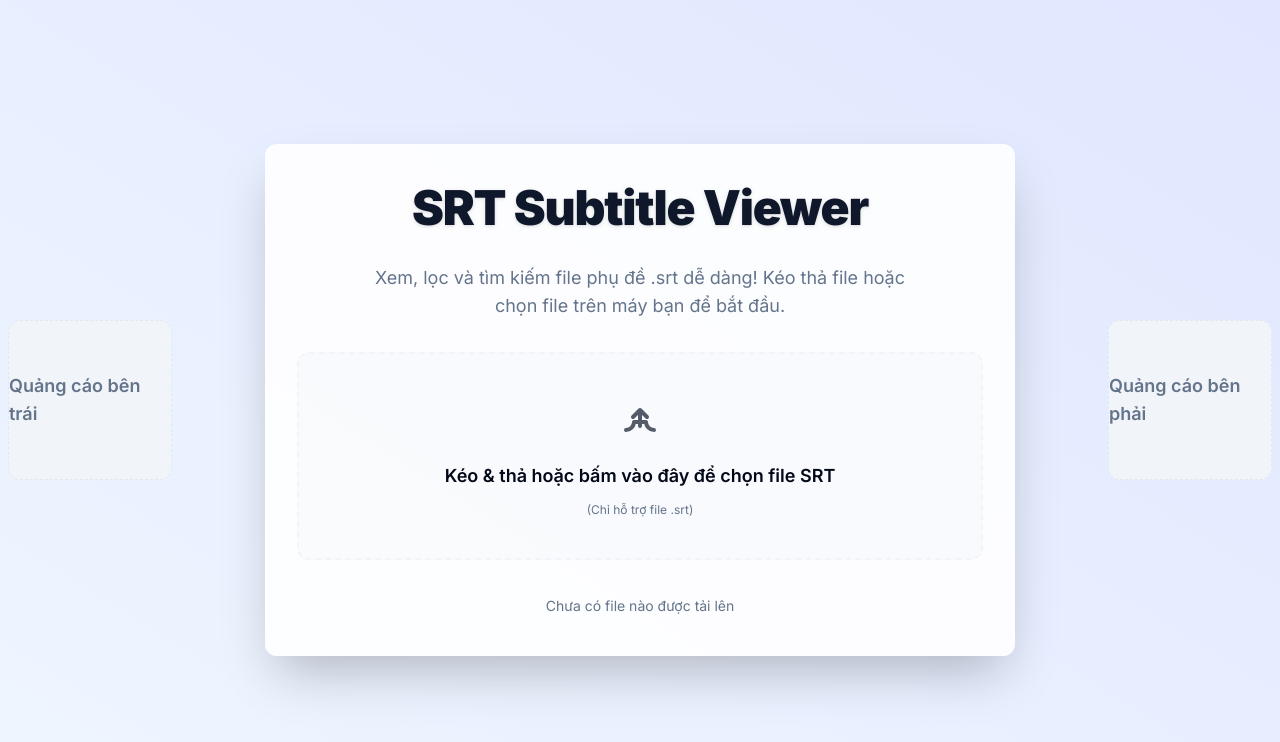
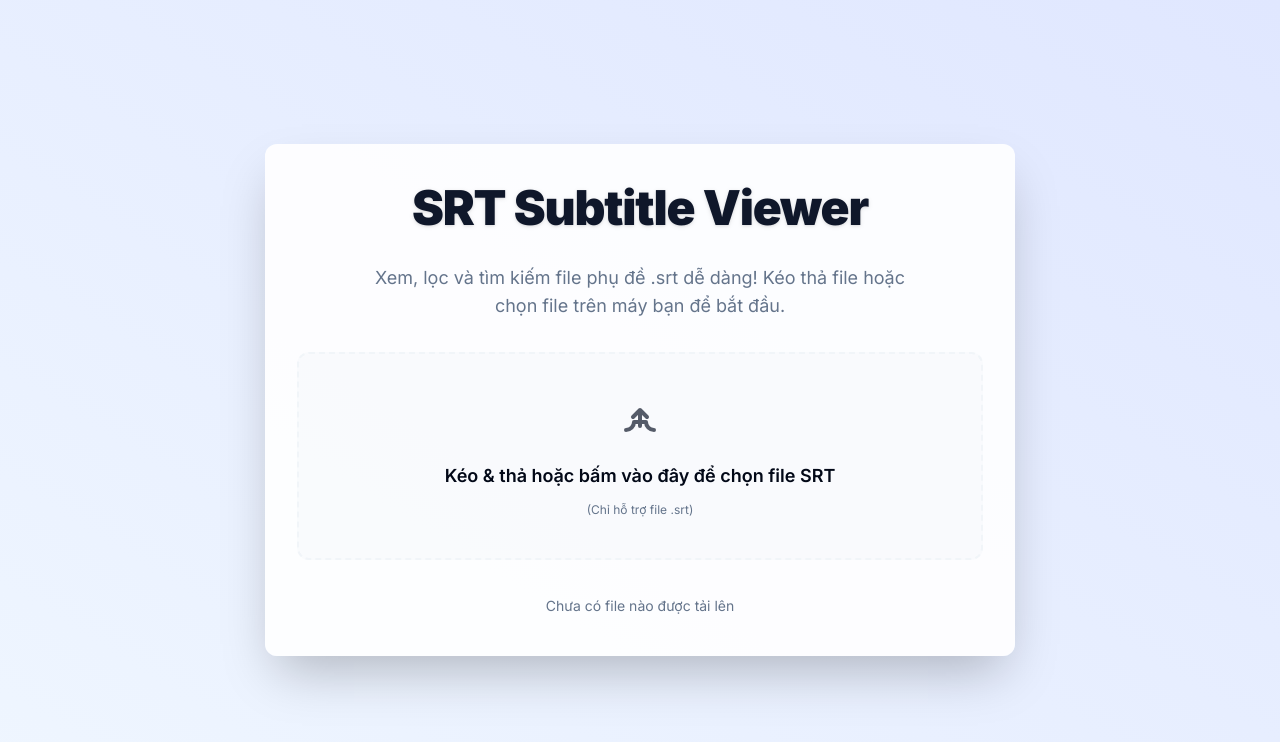
Before and after one commit to besenai/sleek-subtitle-vision-71, a React (Vite) app: page / in a window 1280 px wide. Shown: the top 742 px of the page. Built offline with nearby package versions, Linux system fonts and the light colour scheme.

Commit message:
Reverted to commit 5d75d0d2c36ad4df56f6721b3a5fefa18b2c13a5

```diff
--- a/src/components/SidebarBanner.tsx
+++ /dev/null
@@ -1,40 +0,0 @@
-
-import React from "react";
-
-interface SidebarBannerProps {
-  imgSrc?: string;
-  link?: string;
-  alt?: string;
-  children?: React.ReactNode;
-}
-
-const SidebarBanner: React.FC<SidebarBannerProps> = ({
-  imgSrc,
-  link,
-  alt,
-  children,
-}) => {
-  // Banner placeholder nếu không có hình
-  const content = imgSrc ? (
-    <img
-      src={imgSrc}
-      className="w-full h-auto max-h-52 rounded-xl object-cover border"
-      alt={alt || "Banner quảng cáo"}
-      style={{ aspectRatio: "16/9" }} // Hình 16:9
-    />
-  ) : (
-    <div className="flex items-center justify-center w-full h-40 bg-accent rounded-xl border border-dashed text-muted-foreground font-semibold text-lg select-none">
-      {children ?? "Quảng cáo"}
-    </div>
-  );
-
-  return link ? (
-    <a href={link} target="_blank" rel="noopener noreferrer" className="block">
-      {content}
-    </a>
-  ) : (
-    content
-  );
-};
-
-export default SidebarBanner;
--- a/src/pages/Index.tsx
+++ b/src/pages/Index.tsx
@@ -1,11 +1,7 @@
-
 import React, { useState } from "react";
 import SubtitleUploader from "@/components/SubtitleUploader";
 import SubtitleList from "@/components/SubtitleList";
-import SidebarBanner from "@/components/SidebarBanner";
 import { parseSRT, SubtitleItem } from "@/lib/srtParser";
-
-const SIDEBAR_WIDTH = "180px"; // desktop
 
 const Index = () => {
   const [subtitles, setSubtitles] = useState<SubtitleItem[] | null>(null);
@@ -15,47 +11,22 @@ const Index = () => {
     setSubtitles(result);
   };
 
-  // Wrapper 3 cột layout (desktop: hàng ngang, mobile: dọc)
+  if (subtitles) {
+    // Khi đã có phụ đề chỉ hiển thị mỗi SubtitleList
+    // Đảm bảo khung rộng vừa, đồng bộ với upload
     return (
-    <div className="h-screen w-full min-h-0 bg-gradient-to-tr from-blue-50 to-indigo-100 flex flex-col py-0 px-0">
-      <div
-        className="flex flex-1 w-full min-h-0"
-        style={{
-          // Cho phép responsive sidebar
-          flexDirection: "row",
-        }}
-      >
-        {/* Sidebar trái */}
-        <div
-          className="hidden md:flex flex-col justify-center items-center h-full min-h-0 px-2"
-          style={{
-            width: SIDEBAR_WIDTH,
-            minWidth: SIDEBAR_WIDTH,
-            maxWidth: SIDEBAR_WIDTH,
-          }}
-        >
-          <SidebarBanner>
-            <span>Quảng cáo bên trái</span>
-          </SidebarBanner>
+      <div className="h-screen min-h-0 bg-gradient-to-tr from-blue-50 to-indigo-100 flex flex-col items-center justify-center py-0 px-0">
+        <div className="flex flex-col w-full h-full max-w-[750px] mx-auto flex-1 min-h-0 px-1 sm:px-0">
+          <SubtitleList items={subtitles} />
         </div>
+      </div>
+    );
+  }
 
-        {/* Mobile: sidebar trái trên cùng */}
-        <div className="md:hidden flex flex-shrink-0 px-2 pt-3">
-          <SidebarBanner>
-            <span>Quảng cáo bên trái</span>
-          </SidebarBanner>
-        </div>
-
-        {/* Main content */}
-        <div
-          className="flex flex-col w-full max-w-[750px] flex-1 min-h-0 justify-center mx-auto px-1 sm:px-0"
-          style={{
-            minWidth: 0, // Bắt buộc để flex shrink
-          }}
-        >
-          {subtitles ? (
-            <SubtitleList items={subtitles} />
-          ) : (
+  // Khi chưa có phụ đề vẫn hiển thị giao diện tải lên như cũ
+  return (
+    <div className="h-screen min-h-0 bg-gradient-to-tr from-blue-50 to-indigo-100 flex flex-col items-center justify-center py-0 px-0">
+      <div className="flex flex-col w-full h-full max-w-[750px] mx-auto flex-1 min-h-0 justify-center px-1 sm:px-0">
         <div className="bg-white/90 shadow-2xl rounded-xl px-2 sm:px-8 py-5 sm:py-10 flex flex-col items-center gap-6 animate-scale-in w-full">
           <h1 className="text-3xl sm:text-5xl font-extrabold text-primary mb-2 tracking-tight drop-shadow text-center">
             SRT Subtitle Viewer
@@ -66,29 +37,6 @@ const Index = () => {
           <SubtitleUploader onUpload={handleSrtUpload} />
           <div className="text-sm mt-3 text-muted-foreground">Chưa có file nào được tải lên</div>
         </div>
-          )}
-        </div>
-
-        {/* Sidebar phải */}
-        <div
-          className="hidden md:flex flex-col justify-center items-center h-full min-h-0 px-2"
-          style={{
-            width: SIDEBAR_WIDTH,
-            minWidth: SIDEBAR_WIDTH,
-            maxWidth: SIDEBAR_WIDTH,
-          }}
-        >
-          <SidebarBanner>
-            <span>Quảng cáo bên phải</span>
-          </SidebarBanner>
-        </div>
-      </div>
-
-      {/* Mobile: sidebar phải dưới cùng */}
-      <div className="md:hidden flex flex-shrink-0 px-2 pb-3">
-        <SidebarBanner>
-          <span>Quảng cáo bên phải</span>
-        </SidebarBanner>
       </div>
     </div>
   );
```
Lines whose indentation alone changed are shown as unchanged.
